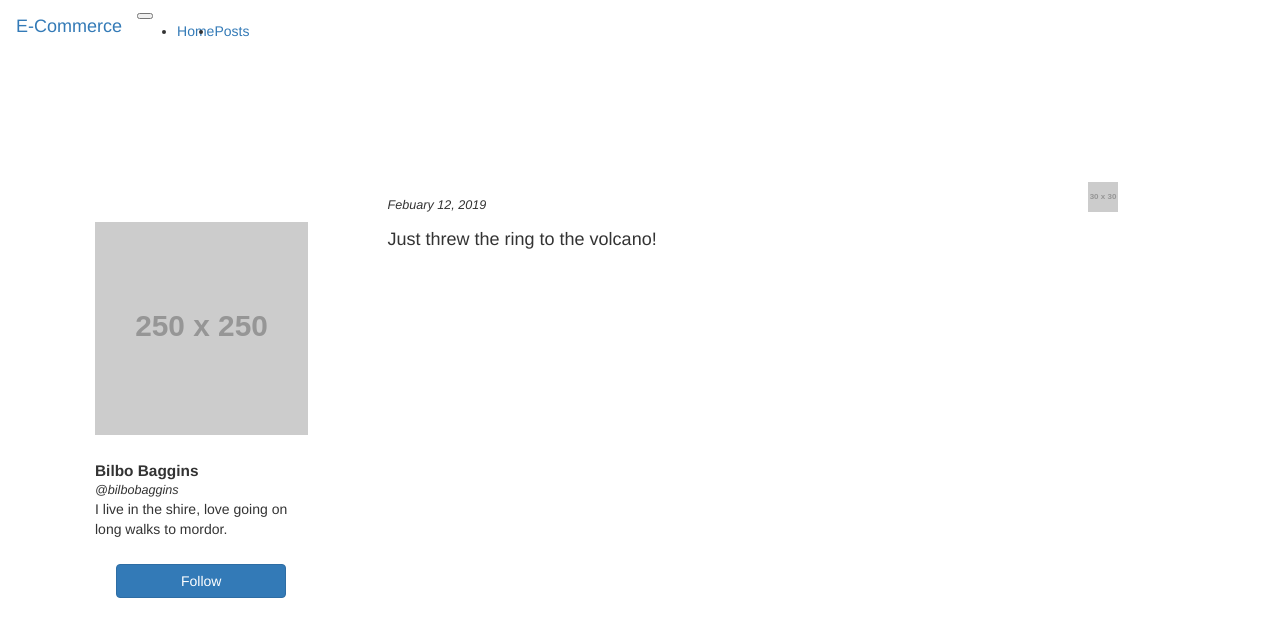
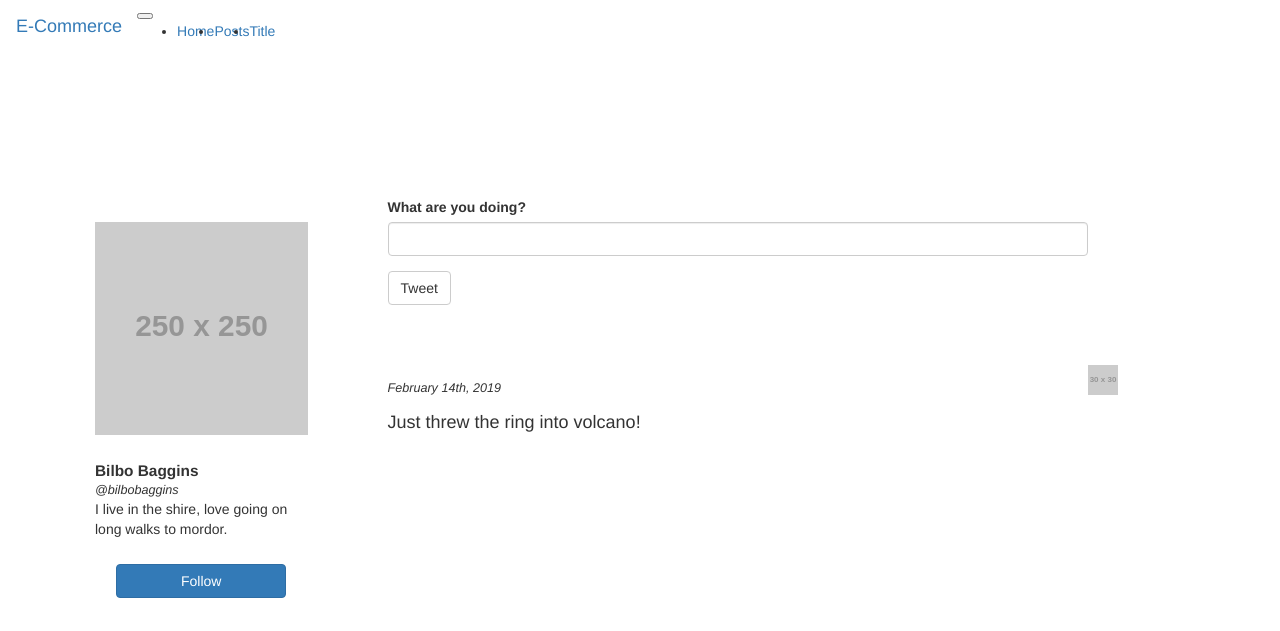
Before and after one commit to Yurijas/ecommerce_twitter, a Flask app: page /posts in a window 1280 px wide. Shown: the top 631 px of the page. Run offline with Flask 2, Linux system fonts and the light colour scheme; grey boxes labelled with a size stand in for pictures from a placeholder-image service; some libraries are stand-ins or nearby versions.

Commit message:
Forms completed, TODO: add database and models

```diff
--- a/app/__init__.py
+++ b/app/__init__.py
@@ -1,12 +1,14 @@
 # import Flask class from flask module
 from flask import Flask
 from flask_bootstrap import Bootstrap
+from config import Config
 
 # create instance of app variable
 app = Flask(__name__)
 
 # all other variable instanes need to come after the app instance
 bootstrap = Bootstrap(app)
+app.config.from_object(Config)
 
 # one app variable is creating import the routes to load home page
 from app import routes
--- /dev/null
+++ b/app/forms.py
@@ -0,0 +1,13 @@
+from flask_wtf import FlaskForm
+from wtforms import StringField, SubmitField
+from wtforms.validators import DataRequired
+
+
+
+class TitleForm(FlaskForm):
+    title = StringField('Title: ', validators=[DataRequired()])
+    submit = SubmitField('Submit')
+
+class PostForm(FlaskForm):
+    tweet = StringField('What are you doing?', validators=[DataRequired()])
+    submit = SubmitField('Tweet')
--- a/app/routes.py
+++ b/app/routes.py
@@ -1,9 +1,22 @@
 from app import app
 from flask import render_template, url_for, redirect
+from app.forms import TitleForm, PostForm
+
+
+# create posts global variable, only for placement before implementing database
+# once databese is created, get rid of this variable
+tweets = [
+    {
+        'post_id': 0,
+        'tweet': 'Just threw the ring into volcano!',
+        'date_posted': 'February 14th, 2019'
+    }
+]
 
 @app.route('/')
 @app.route('/index')
-def index():
+@app.route('/index/<header>', methods=['GET'])##
+def index(header=''):
     products = {
         1001: {
             'title': 'Soap',
@@ -26,8 +39,30 @@ def index():
             'desc': 'Yummy orange juice'
         }
     }
-    return render_template('index.html', products=products, title='Home')
+    return render_template('index.html', header=header, products=products, title='Home')
 
-@app.route('/posts')
+@app.route('/posts', methods=['GET', 'POST'])
 def posts():
-    return render_template('posts.html', title='Posts')
+    form = PostForm()
+
+    # when form is submitted appends to post lists, re-render posts page
+    if form.validate_on_submit():
+        tweet = form.tweet.data
+        tweets.append({
+            'post_id': len(tweets),
+            'tweet': tweet,
+            'date_posted': 'February 14th, 2019'
+        })
+
+    return render_template('posts.html', title='Posts', form=form, tweets=tweets)
+
+@app.route('/title', methods=['GET', 'POST'])
+def title():
+    form = TitleForm()
+
+    # when form is submitted, rediret to home page, and pass itle to change what the h1 tag says
+    if form.validate_on_submit():
+        header = form.title.data
+        return redirect(url_for('index', header=header))
+
+    return render_template('title.html', title='Title', form=form )
--- a/app/templates/base.html
+++ b/app/templates/base.html
@@ -43,6 +43,13 @@
           {% endif %}
             <a class="nav-link" href="{{ url_for('posts') }}">Posts</a>
           </li>
+          {% if title == 'Title' %}
+            <li class="nav-item active">
+          {% else %}
+            <li class="nav-item">
+          {% endif %}
+            <a class="nav-link" href="{{ url_for('title') }}">Title</a>
+          </li>
         </ul>
       </div>
     </nav>
--- a/app/templates/index.html
+++ b/app/templates/index.html
@@ -11,7 +11,11 @@
   <div class="container">
     <div class="row top-margin-lg">
       <div class="col-md-12">
+      {% if header != '' %}
+        <h1>{{ header }}</h1>
+      {% else %}
         <h1>E-Commerce</h1>
+      {% endif %}
       </div>
     </div> <!--ends row for header-->
 
--- a/app/templates/posts.html
+++ b/app/templates/posts.html
@@ -1,4 +1,5 @@
 {% extends 'base.html' %}
+{% import 'bootstrap/wtf.html' as wtf %}
 
 
 {% block title %}
@@ -26,15 +27,27 @@
 
       <!-- starts tweet section -->
       <div class="col-md-8 offset-md-1">
+        <!-- start post form -->
         <div class="row">
           <div class="col-md-12">
             <div class="card">
-              <img src="http://placehold.it/30x30" alt="Profile Image" class="prof_pic">
-              <p class="card-subtitle">Febuary 12, 2019</p>
-              <h4>Just threw the ring to the volcano!</h4>
-            </div>
-          </div> <!-- ends col-md-12 for tweet -->
-        </div> <!-- ends row for tweet -->
+              {{ wtf.quick_form(form) }}
+            </div> <!-- ends card -->
+          </div> <!-- ends col-md-12 -->
+        </div> <!-- ends row -->
+        <!-- ends post form -->
+
+        {% for post in tweets %}
+          <div class="row top-margin-sm">
+            <div class="col-md-12">
+              <div class="card">
+                <img src="http://placehold.it/30x30" alt="Profile Image" class="prof_pic">
+                <p class="card-subtitle">{{ post.date_posted }}</p>
+                <h4>{{ post.tweet }}</h4>
+              </div>
+            </div> <!-- ends col-md-12 for tweet -->
+          </div> <!-- ends row for tweet -->
+        {% endfor %}
       </div> <!-- ends col-md-8 -->
       <!-- ends tweet section -->
 
```
Also changed, not shown: app/templates/title.html (added, +17 -0 lines), 1 other file.
